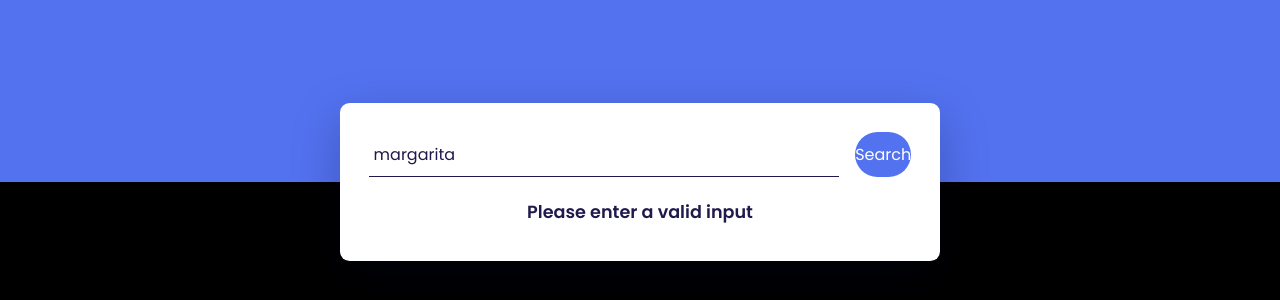
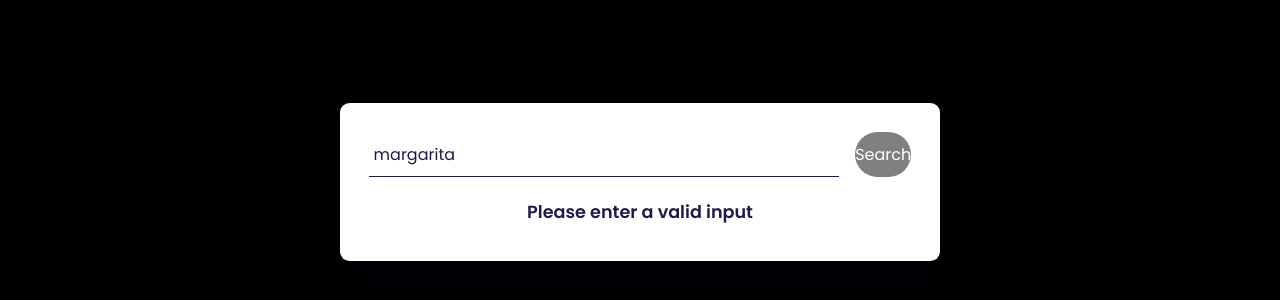
Before and after one commit to OpiyoLorraine/phase1-project, a plain HTML site: page index.html in a window 1280 px wide. Shown: the part 218-518 px from the top of the page. Drawn offline with Linux system fonts and the light colour scheme; no server answers.

Commit message:
phase1-project

```diff
--- a/styles.css
+++ b/styles.css
@@ -10,7 +10,7 @@ body {
   display: flex;
   justify-content: center;
   align-items: center;
-  background: linear-gradient(#5372f0 50%, #000000 50%);
+  background: linear-gradient(#000000 50%, #000000 50%);
 }
 
 .container {
@@ -45,7 +45,7 @@ body {
 .search-container button {
   font-size: 1em;
   border-radius: 2em;
-  background-color: #5372f0;
+  background-color: #808080;
   border: none;
   outline: none;
   color: #ffffff;
```
